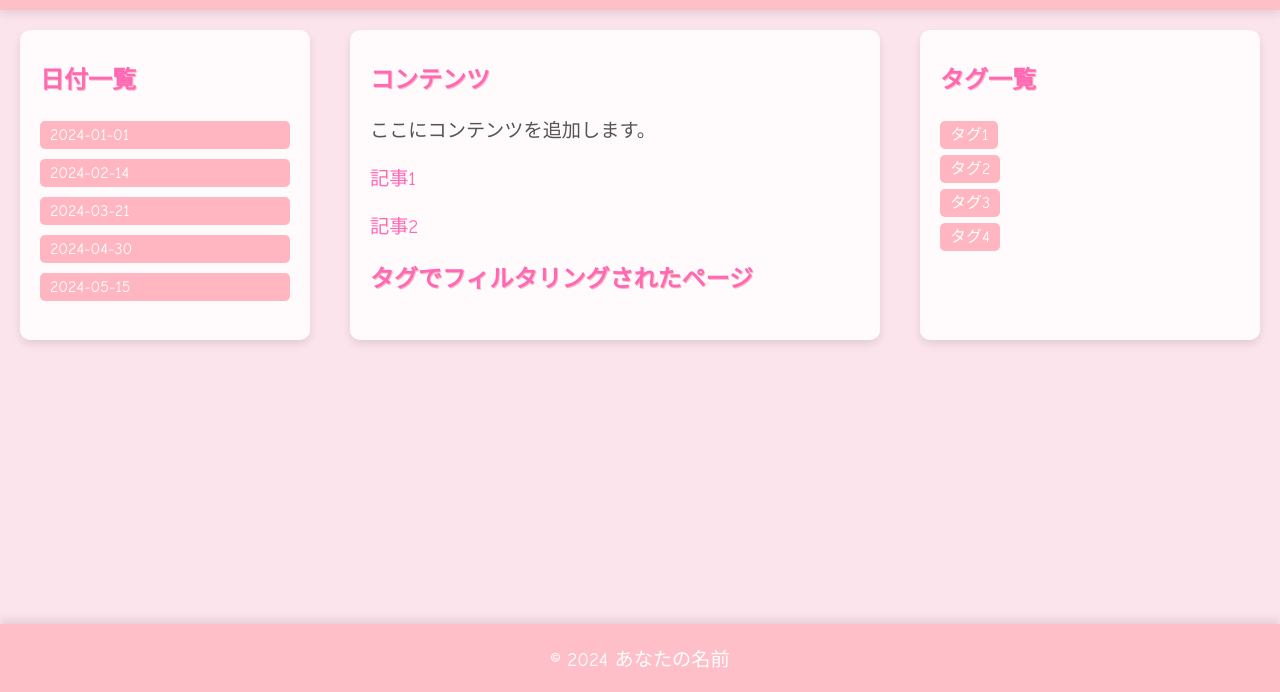
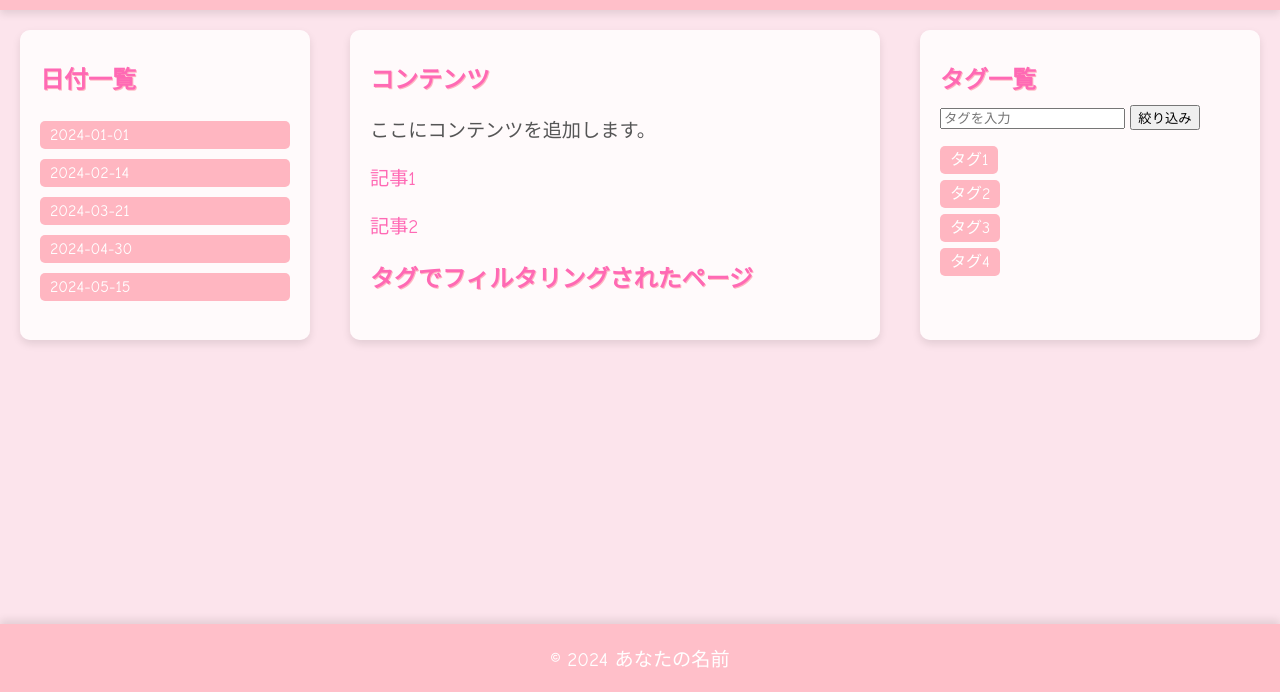
Before and after one commit to michan-concafe/conceptcafe-portal, a plain HTML site: page index.html in a window 1280 px wide. Shown: the part 108-800 px from the top of the page. Drawn offline with Linux system fonts and the light colour scheme.

Commit message:
Update index.html

```diff
--- a/index.html
+++ b/index.html
@@ -31,6 +31,8 @@
         </main>
         <aside class="sidebar">
             <h2>タグ一覧</h2>
+            <input type="text" id="tag-input" placeholder="タグを入力">
+            <button id="filter-button">絞り込み</button>
             <ul class="tag-list" id="tag-list">
                 <!-- タグのリストがJavaScriptによって動的に追加されます -->
             </ul>
```
